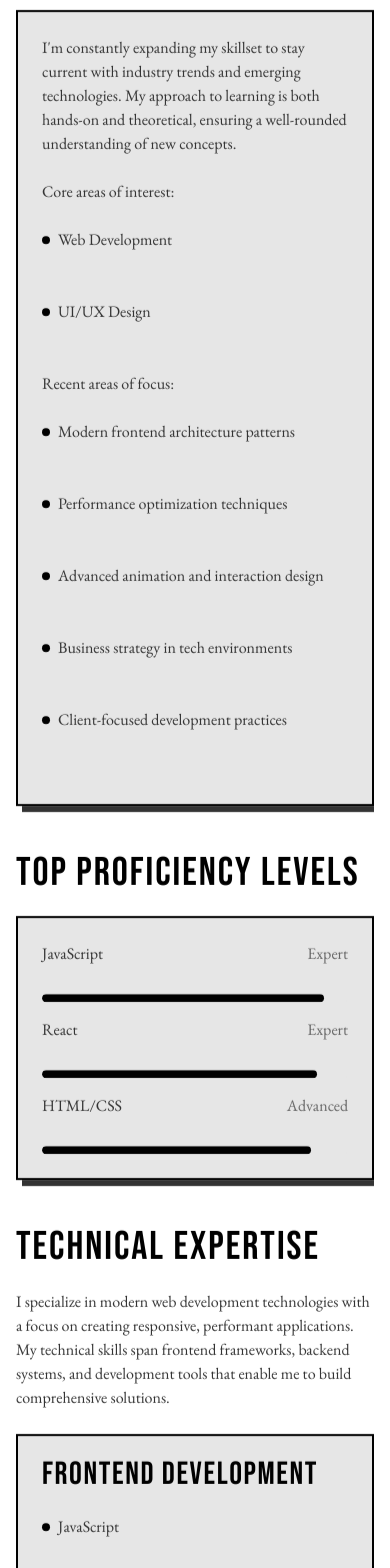
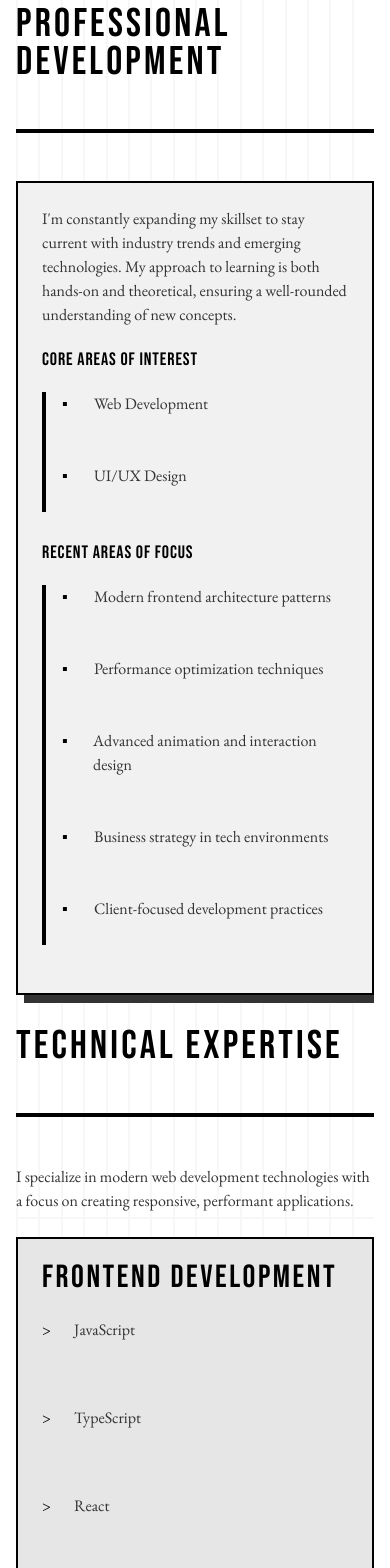
Before and after one commit to barnbarnwow/glowing-invention, a Next.js app: page /skills in a window 390 px wide. Shown: the part 400-1968 px from the top of the page. Built offline with nearby package versions, Linux system fonts and the light colour scheme.

Commit message:
Enhanced brutalist design with improved button animations and professional development section

```diff
--- a/src/app/skills/page.tsx
+++ b/src/app/skills/page.tsx
@@ -5,9 +5,11 @@ import PageTransition from "@/components/PageTransition";
 import { profileData } from "@/data/profileData";
 import { motion } from "framer-motion";
 import { containerVariants, itemVariants } from "@/utils/animationVariants";
-import ProgressBar from "@/components/ProgressBar";
-import BulletItem from "@/components/BulletItem";
-import Card from "@/components/Card";
+import BrutalistGrid from "@/components/BrutalistGrid";
+import BrutalistHeading from "@/components/BrutalistHeading";
+import BrutalistCard from "@/components/BrutalistCard";
+import BrutalistProgressBar from "@/components/BrutalistProgressBar";
+import BrutalistBulletList from "@/components/BrutalistBulletList";
 
 // Define skill category mapping type for better type safety
 type SkillCategoryMap = {
@@ -82,11 +84,11 @@ export default function SkillsPage() {
       { skill: "Marketing Strategy", level: "Intermediate", percentage: 75 },
     ];
 
-    // Filter to include skills from keySkills and limit to top 3
+    // Filter to include skills from keySkills and limit to top 5
     return allProficiencies
       .filter((item) => keySkills.includes(item.skill))
       .sort((a, b) => b.percentage - a.percentage) // Sort by percentage (highest first)
-      .slice(0, 3); // Limit to top 3
+      .slice(0, 5); // Limit to top 5
   }, [keySkills]);
 
   // Professional development focus areas
@@ -114,20 +116,17 @@ export default function SkillsPage() {
 
   return (
     <PageTransition>
-      <div className="min-h-screen pt-16">
-        <section className="py-20 px-4 clean-bg">
-          <div className="max-w-4xl mx-auto">
-            <motion.h1
-              className="text-3xl md:text-4xl font-bold mb-6 text-center text-[var(--foreground-primary)]"
-              variants={itemVariants}
-              initial="hidden"
-              animate="visible"
-            >
+      <div className="min-h-screen pt-16 relative">
+        <BrutalistGrid opacity={3} animate={true} rows={16} columns={16} />
+
+        <section className="py-20 px-4 clean-bg relative z-10">
+          <div className="max-w-5xl mx-auto">
+            <BrutalistHeading level={1} align="center">
               My Skills
-            </motion.h1>
+            </BrutalistHeading>
 
-            <motion.p
-              className="text-lg text-center text-[var(--foreground-secondary)] mb-12 max-w-2xl mx-auto"
+            <motion.div
+              className="text-lg text-center mb-16 max-w-3xl mx-auto font-serif"
               variants={itemVariants}
               initial="hidden"
               animate="visible"
@@ -136,21 +135,28 @@ export default function SkillsPage() {
               I&apos;ve acquired a diverse set of skills throughout my journey
               as a developer. Here&apos;s a breakdown of my technical expertise
               and competencies.
-            </motion.p>
+            </motion.div>
+
+            <div className="brutalist-divider mb-16"></div>
 
             <motion.div
-              className="relative z-10"
+              className="relative z-10 grid grid-cols-1 md:grid-cols-12 gap-12"
               variants={containerVariants}
               initial="hidden"
               animate="visible"
             >
-              {/* Professional Development - Moved to the top */}
-              <motion.div className="mb-12" variants={itemVariants}>
-                <h2 className="text-2xl font-medium mb-6 text-[var(--foreground-primary)]">
+              {/* Professional Development - Left column */}
+              <motion.div className="md:col-span-5" variants={itemVariants}>
+                <BrutalistHeading level={2} withDivider={true}>
                   Professional Development
-                </h2>
-                <Card className="p-6 rounded-xl">
-                  <p className="text-[var(--foreground-secondary)] mb-4">
+                </BrutalistHeading>
+
+                <BrutalistCard
+                  className="mb-8"
+                  shadow="large"
+                  variant="secondary"
+                >
+                  <p className="text-[var(--foreground-secondary)] mb-6 font-serif">
                     I&apos;m constantly expanding my skillset to stay current
                     with industry trends and emerging technologies. My approach
                     to learning is both hands-on and theoretical, ensuring a
@@ -158,38 +164,73 @@ export default function SkillsPage() {
                   </p>
 
                   {relevantInterests.length > 0 && (
-                    <div className="mb-4">
-                      <p className="text-[var(--foreground-secondary)] mb-2">
-                        Core areas of interest:
+                    <BrutalistBulletList
+                      title="Core Areas of Interest"
+                      items={relevantInterests}
+                      className="mb-8"
+                    />
+                  )}
+
+                  <BrutalistBulletList
+                    title="Recent Areas of Focus"
+                    items={focusAreas}
+                  />
+                </BrutalistCard>
+
+                {/* Featured Skills - Technical expertise categories */}
+                {hasSkills && (
+                  <>
+                    <BrutalistHeading level={2} withDivider={true}>
+                      Technical Expertise
+                    </BrutalistHeading>
+                    <p className="text-[var(--foreground-secondary)] mb-6 font-serif">
+                      I specialize in modern web development technologies with a
+                      focus on creating responsive, performant applications.
                     </p>
-                      <ul className="mt-2 space-y-2">
-                        {relevantInterests.map((interest) => (
-                          <BulletItem key={interest} text={interest} />
+
+                    <div className="space-y-6">
+                      {Object.entries(skillCategories).map(
+                        ([category, skills]) => (
+                          <BrutalistCard key={category} variant="tertiary">
+                            <BrutalistHeading level={3} className="!mb-4">
+                              {category}
+                            </BrutalistHeading>
+                            <div className="font-serif">
+                              <ul className="space-y-2 brutalist-list">
+                                {skills.map((skill) => (
+                                  <li key={skill} className="!border-b-0 !py-2">
+                                    <span className="inline-block w-6 text-[var(--foreground-primary)] font-mono mr-2">
+                                      &gt;
+                                    </span>
+                                    <span className="text-[var(--foreground-secondary)]">
+                                      {skill}
+                                    </span>
+                                  </li>
                                 ))}
                               </ul>
                             </div>
+                          </BrutalistCard>
+                        )
                       )}
-
-                  <p className="text-[var(--foreground-secondary)]">
-                    Recent areas of focus:
-                  </p>
-                  <ul className="mt-2 space-y-2">
-                    {focusAreas.map((area) => (
-                      <BulletItem key={area} text={area} />
-                    ))}
-                  </ul>
-                </Card>
+                    </div>
+                  </>
+                )}
               </motion.div>
 
-              {/* Skill Proficiency - Only render if we have proficiencies */}
-              {skillProficiencies.length > 0 && (
-                <motion.div className="mb-12" variants={itemVariants}>
-                  <h2 className="text-2xl font-medium mb-6 text-[var(--foreground-primary)]">
-                    Top Proficiency Levels
-                  </h2>
-                  <Card className="p-6 rounded-xl">
+              {/* Skill Proficiency - Right column */}
+              <motion.div className="md:col-span-7" variants={itemVariants}>
+                <BrutalistHeading level={2} withDivider={true}>
+                  Proficiency Levels
+                </BrutalistHeading>
+
+                <p className="text-[var(--foreground-secondary)] mb-8 font-serif">
+                  My expertise spans various technologies with a focus on
+                  frontend development. Here's a detailed breakdown of my
+                  technical proficiency.
+                </p>
+
                 {skillProficiencies.map((item, index) => (
-                      <ProgressBar
+                  <BrutalistProgressBar
                     key={item.skill}
                     skill={item.skill}
                     level={item.level}
@@ -197,91 +238,41 @@ export default function SkillsPage() {
                     index={index}
                   />
                 ))}
-                  </Card>
-                </motion.div>
-              )}
 
-              {/* Featured Skills - Only render if we have skills */}
-              {hasSkills && (
-                <motion.div className="mb-12" variants={itemVariants}>
-                  <h2 className="text-2xl font-medium mb-6 text-[var(--foreground-primary)]">
-                    Technical Expertise
-                  </h2>
-                  <p className="text-[var(--foreground-secondary)] mb-6">
-                    I specialize in modern web development technologies with a
-                    focus on creating responsive, performant applications. My
-                    technical skills span frontend frameworks, backend systems,
-                    and development tools that enable me to build comprehensive
-                    solutions.
+                <div className="brutalist-divider my-12"></div>
+
+                <BrutalistHeading level={2} withDivider={true}>
+                  Skill Development Approach
+                </BrutalistHeading>
+
+                <BrutalistCard
+                  className="mb-8"
+                  shadow="medium"
+                  variant="primary"
+                >
+                  <p className="text-[var(--foreground-secondary)] mb-4 font-serif">
+                    My professional growth strategy focuses on both depth and
+                    breadth, balancing deep expertise in core technologies with
+                    exploration of emerging tools. I believe in practical,
+                    project-based learning complemented by theoretical
+                    understanding.
                   </p>
-                  <motion.div
-                    className="grid grid-cols-1 md:grid-cols-2 lg:grid-cols-3 gap-6"
-                    variants={containerVariants}
-                  >
-                    {Object.entries(skillCategories).map(
-                      ([category, skills]) => (
-                        <Card key={category} className="p-6 rounded-xl">
-                          <h3 className="text-xl font-medium mb-4 text-[var(--foreground-primary)]">
-                            {category}
-                          </h3>
-                          <div className="space-y-2">
-                            {skills.map((skill) => (
-                              <motion.div
-                                key={skill}
-                                className="flex items-center space-x-2"
-                                variants={itemVariants}
-                              >
-                                <span className="w-2 h-2 rounded-full bg-[var(--accent-primary)]"></span>
-                                <span className="text-[var(--foreground-secondary)]">
-                                  {skill}
-                                </span>
-                              </motion.div>
-                            ))}
+
+                  <div className="grid grid-cols-2 gap-4 mt-8">
+                    <div className="border-2 border-[var(--foreground-primary)] p-4">
+                      <h4 className="text-lg mb-2">Depth</h4>
+                      <p className="text-sm font-serif">
+                        Mastering core technologies through intensive practice
+                      </p>
                     </div>
-                        </Card>
-                      )
-                    )}
-                  </motion.div>
-                </motion.div>
-              )}
-
-              {/* Business Skills Section */}
-              <motion.div className="mb-12" variants={itemVariants}>
-                <h2 className="text-2xl font-medium mb-6 text-[var(--foreground-primary)]">
-                  Business Skills
-                </h2>
-                <p className="text-[var(--foreground-secondary)] mb-6">
-                  With a background in Business Administration, I bring a unique
-                  blend of technical and business acumen to my development
-                  projects, ensuring solutions that are not only technically
-                  sound but also aligned with business objectives.
+                    <div className="border-2 border-[var(--foreground-primary)] p-4">
+                      <h4 className="text-lg mb-2">Breadth</h4>
+                      <p className="text-sm font-serif">
+                        Exploring complementary skills for versatility
                       </p>
-                <motion.div
-                  className="grid grid-cols-1 md:grid-cols-2 lg:grid-cols-3 gap-6"
-                  variants={containerVariants}
-                >
-                  {businessSkills.map((skillGroup: BusinessSkillsGroup) => (
-                    <Card key={skillGroup.category} className="p-6 rounded-xl">
-                      <h3 className="text-xl font-medium mb-4 text-[var(--foreground-primary)]">
-                        {skillGroup.category}
-                      </h3>
-                      <div className="space-y-2">
-                        {skillGroup.skills.map((skill) => (
-                          <motion.div
-                            key={skill}
-                            className="flex items-center space-x-2"
-                            variants={itemVariants}
-                          >
-                            <span className="w-2 h-2 rounded-full bg-[var(--accent-primary)]"></span>
-                            <span className="text-[var(--foreground-secondary)]">
-                              {skill}
-                            </span>
-                          </motion.div>
-                        ))}
                     </div>
-                    </Card>
-                  ))}
-                </motion.div>
+                  </div>
+                </BrutalistCard>
               </motion.div>
             </motion.div>
           </div>
--- /dev/null
+++ b/src/components/BrutalistBulletList.tsx
@@ -0,0 +1,69 @@
+"use client";
+
+import { motion } from "framer-motion";
+
+interface BrutalistBulletListProps {
+  items: string[];
+  title?: string;
+  className?: string;
+}
+
+export default function BrutalistBulletList({
+  items,
+  title,
+  className = "",
+}: BrutalistBulletListProps) {
+  const containerVariants = {
+    hidden: { opacity: 0 },
+    visible: {
+      opacity: 1,
+      transition: {
+        staggerChildren: 0.1,
+        delayChildren: 0.1,
+      },
+    },
+  };
+
+  const itemVariants = {
+    hidden: { x: -10, opacity: 0 },
+    visible: {
+      x: 0,
+      opacity: 1,
+      transition: {
+        duration: 0.3,
+        ease: [0.25, 0.46, 0.45, 0.94],
+      },
+    },
+  };
+
+  return (
+    <div className={`${className}`}>
+      {title && (
+        <h4 className="text-[var(--foreground-primary)] mb-3 text-lg">
+          {title}
+        </h4>
+      )}
+      <motion.ul
+        className="border-l-4 border-[var(--foreground-primary)] pl-4"
+        variants={containerVariants}
+        initial="hidden"
+        animate="visible"
+      >
+        {items.map((item, index) => (
+          <motion.li
+            key={index}
+            className="mb-3 last:mb-0 flex"
+            variants={itemVariants}
+          >
+            <span className="inline-block w-6 text-[var(--foreground-primary)] font-mono mr-2">
+              &#9642;
+            </span>
+            <span className="text-[var(--foreground-secondary)] font-serif">
+              {item}
+            </span>
+          </motion.li>
+        ))}
+      </motion.ul>
+    </div>
+  );
+}
--- a/src/components/BrutalistButton.tsx
+++ b/src/components/BrutalistButton.tsx
@@ -36,8 +36,18 @@ export default function BrutalistButton({
     hover: {
       x: -2,
       y: -2,
+      boxShadow: "6px 6px 0 var(--foreground-secondary)",
       transition: {
         duration: 0.2,
+        ease: [0.25, 0.46, 0.45, 0.94],
+      },
+    },
+    tap: {
+      x: 0,
+      y: 0,
+      boxShadow: "0px 0px 0 var(--foreground-secondary)",
+      transition: {
+        duration: 0.1,
         ease: [0.25, 0.46, 0.45, 0.94],
       },
     },
@@ -45,10 +55,6 @@ export default function BrutalistButton({
 
   // Base styles
   let buttonClasses = "border-2 border-[var(--foreground-primary)] relative";
-  let buttonStyles = {
-    boxShadow: "4px 4px 0 var(--foreground-secondary)",
-    transition: "all 0.2s cubic-bezier(0.25, 0.46, 0.45, 0.94)",
-  };
 
   // Size styles
   if (size === "small") {
@@ -78,13 +84,16 @@ export default function BrutalistButton({
   const button = (
     <MotionComponent
       className={buttonClasses}
-      style={buttonStyles}
       variants={animate ? buttonVariants : undefined}
       initial={animate ? "hidden" : undefined}
       animate={animate ? "visible" : undefined}
       whileHover="hover"
-      whileTap={{ x: 0, y: 0 }}
+      whileTap="tap"
       onClick={onClick}
+      style={{
+        boxShadow: "4px 4px 0 var(--foreground-secondary)",
+        transformOrigin: "center center",
+      }}
     >
       {children}
     </MotionComponent>
--- /dev/null
+++ b/src/components/BrutalistProgressBar.tsx
@@ -0,0 +1,99 @@
+"use client";
+
+import { motion } from "framer-motion";
+
+interface BrutalistProgressBarProps {
+  skill: string;
+  level: "Beginner" | "Intermediate" | "Advanced" | "Expert";
+  percentage: number;
+  index?: number;
+}
+
+export default function BrutalistProgressBar({
+  skill,
+  level,
+  percentage,
+  index = 0,
+}: BrutalistProgressBarProps) {
+  // Map skill levels to visual indicators
+  const getLevelIndicator = () => {
+    switch (level) {
+      case "Expert":
+        return "▮▮▮▮";
+      case "Advanced":
+        return "▮▮▮";
+      case "Intermediate":
+        return "▮▮";
+      case "Beginner":
+        return "▮";
+      default:
+        return "";
+    }
+  };
+
+  // Motion variants
+  const containerVariants = {
+    hidden: { opacity: 0, y: 10 },
+    visible: {
+      opacity: 1,
+      y: 0,
+      transition: {
+        duration: 0.4,
+        delay: 0.1 + index * 0.1,
+      },
+    },
+  };
+
+  const barVariants = {
+    hidden: { width: 0 },
+    visible: {
+      width: `${percentage}%`,
+      transition: {
+        duration: 0.7,
+        delay: 0.3 + index * 0.1,
+        ease: [0.25, 0.46, 0.45, 0.94],
+      },
+    },
+  };
+
+  return (
+    <motion.div
+      className="mb-6 last:mb-0 border-2 border-[var(--foreground-primary)] p-4"
+      style={{ boxShadow: "4px 4px 0 var(--foreground-secondary)" }}
+      variants={containerVariants}
+      initial="hidden"
+      animate="visible"
+    >
+      <div className="flex flex-col md:flex-row md:items-center justify-between mb-3">
+        <h3 className="text-xl mb-1 md:mb-0">{skill}</h3>
+        <div className="flex items-center space-x-3">
+          <span className="font-mono text-[var(--foreground-primary)] tracking-wider">
+            {getLevelIndicator()}
+          </span>
+          <span className="text-[var(--foreground-tertiary)]">{level}</span>
+        </div>
+      </div>
+
+      <div className="relative w-full h-8 border-2 border-[var(--foreground-primary)] bg-[var(--background-tertiary)]">
+        <motion.div
+          className="h-full bg-[var(--foreground-primary)]"
+          variants={barVariants}
+          style={{
+            backgroundImage:
+              "repeating-linear-gradient(45deg, transparent, transparent 10px, rgba(0,0,0,0.1) 10px, rgba(0,0,0,0.1) 20px)",
+          }}
+        />
+        <div className="absolute top-0 left-0 w-full h-full grid grid-cols-4">
+          {[25, 50, 75].map((mark) => (
+            <div key={mark} className="relative h-full">
+              <div className="absolute right-0 top-0 bottom-0 w-1 border-r-2 border-[var(--foreground-primary)] opacity-40" />
+            </div>
+          ))}
+        </div>
+        <span className="absolute right-2 top-1/2 transform -translate-y-1/2 text-xs font-mono">
+          {percentage}%
+        </span>
+      </div>
+    </motion.div>
+  );
+}
```
Also changed, not shown: src/components/Hero.tsx (+19 -4 lines). Lines whose indentation alone changed are shown as unchanged.
